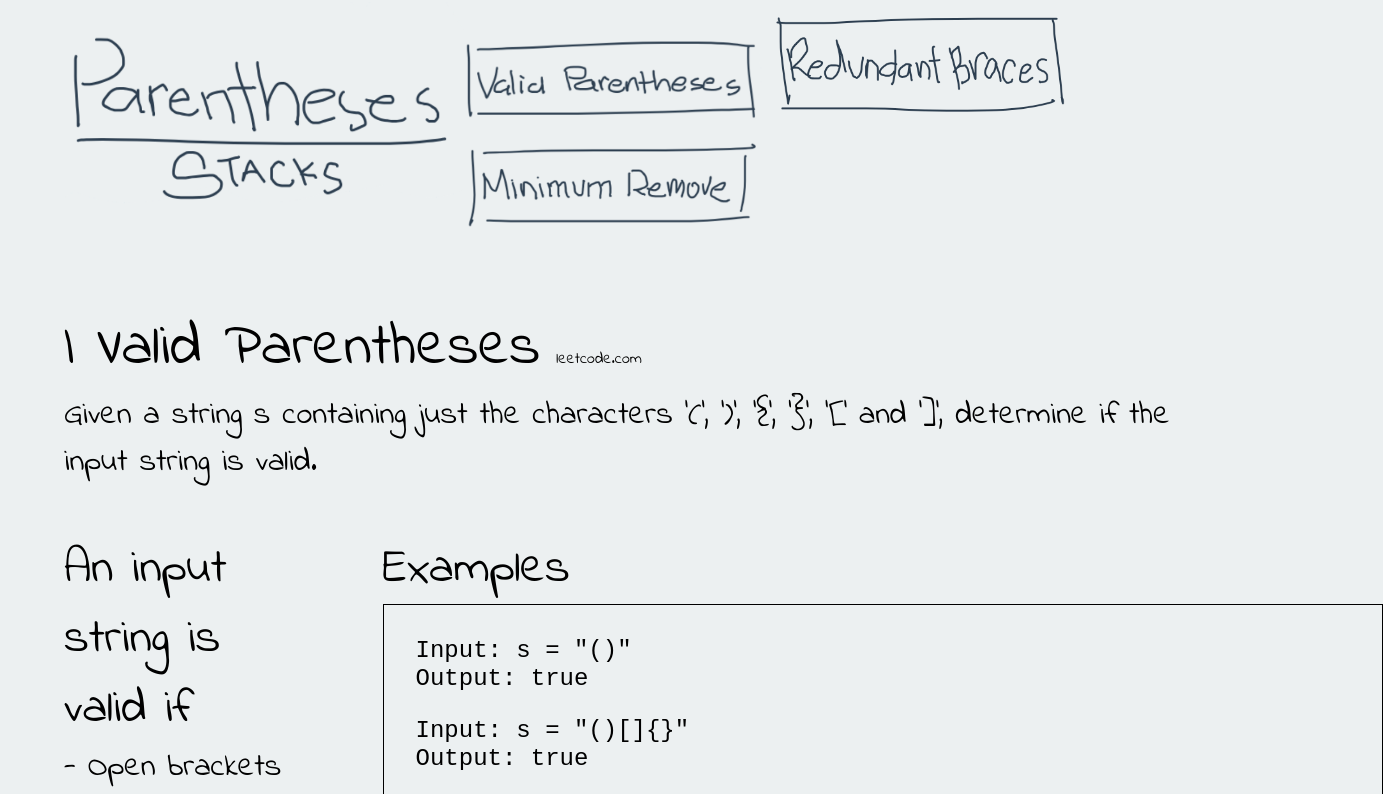
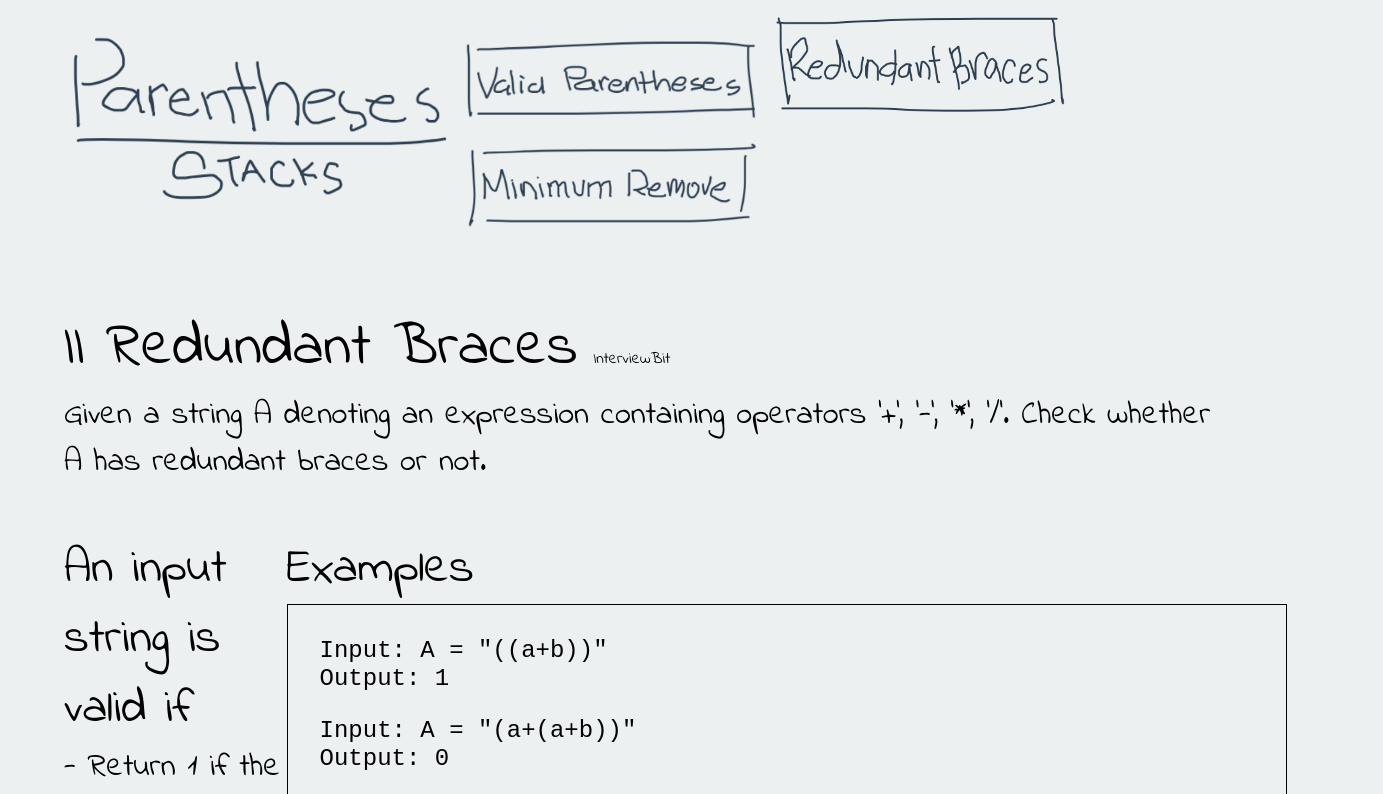
Before and after one commit to aeqqj/-dsa-, a plain HTML site: page pages/monday.html in a window 1280 px wide. Both pictures are taken after a click on the button 920 px from the left and 66 px from the top of the page. Shown: the top 794 px of the page, 1383 px wide, since content can reach past the window. Drawn offline with Linux system fonts and the light colour scheme.

Commit message:
feat: monday problem complete

```diff
--- a/data.json
+++ b/data.json
@@ -1,3 +1,4 @@
+[
     {
         "number": "I",
         "title": "Valid Parentheses",
@@ -51,4 +52,112 @@
                 "output": "true"
             }
         ]
+    },
+    {
+        "number": "II",
+        "title": "Redundant Braces",
+        "link": "https://www.interviewbit.com/problems/redundant-braces/",
+        "site": "InterviewBit",
+        "description": "Given a string A denoting an expression containing operators '+', '-', '*', '/'. Check whether A has redundant braces or not.",
+        "rules": [
+            "Return 1 if the expression has redundant braces.",
+            "Return 0 if the expression does not have redundant braces."
+        ],
+        "constraints": [
+            "1 <= |A| <= 10^5",
+            "A will always be a valid expression."
+        ],
+        "examples": [
+            {
+                "input": "A = \"((a+b))\"",
+                "output": "1"
+            },
+            {
+                "input": "A = \"(a+(a+b))\"",
+                "output": "0"
+            },
+            {
+                "input": "A = \"((a*b)+(c+d))\"",
+                "output": "0"
+            },
+            {
+                "input": "A = \"(a+b)\"",
+                "output": "0"
+            },
+            {
+                "input": "A = \"((a))\"",
+                "output": "1"
+            },
+            {
+                "input": "A = \"(a+(b*c))\"",
+                "output": "0"
+            },
+            {
+                "input": "A = \"(((a+b)+c))\"",
+                "output": "1"
+            },
+            {
+                "input": "A = \"(a+(b))\"",
+                "output": "1"
+            },
+            {
+                "input": "A = \"((a*b)+((c+d)))\"",
+                "output": "1"
             }
+        ]
+    },
+    {
+        "number": "III",
+        "title": "Minimum Remove to Make Valid Parentheses",
+        "link": "https://leetcode.com/problems/minimum-remove-to-make-valid-parentheses/",
+        "site": "leetcode.com",
+        "description": "Given a string s of '(', ')' and lowercase English characters, remove the minimum number of parentheses so that the resulting string is valid.",
+        "rules": [
+            "A valid parentheses string is either empty, contains only lowercase letters, or can be written as AB where A and B are valid strings, or as (A) where A is valid.",
+            "Remove the minimum number of parentheses to make the string valid.",
+            "Return any valid string if multiple solutions exist."
+        ],
+        "constraints": [
+            "1 <= s.length <= 10^5",
+            "s[i] is either '(', ')', or a lowercase English letter."
+        ],
+        "examples": [
+            {
+                "input": "s = \"lee(t(c)o)de)\"",
+                "output": "\"lee(t(c)o)de\""
+            },
+            {
+                "input": "s = \"a)b(c)d\"",
+                "output": "\"ab(c)d\""
+            },
+            {
+                "input": "s = \"))((\"",
+                "output": "\"\""
+            },
+            {
+                "input": "s = \"(a(b(c)d)\"",
+                "output": "\"a(b(c)d)\""
+            },
+            {
+                "input": "s = \"(a))b(c))\"",
+                "output": "\"(a)b(c)\""
+            },
+            {
+                "input": "s = \"(((abc\"",
+                "output": "\"abc\""
+            },
+            {
+                "input": "s = \"a)b(c)d(e)f)\"",
+                "output": "\"ab(c)d(e)f\""
+            },
+            {
+                "input": "s = \"((a)b(c)d\"",
+                "output": "\"(a)b(c)d\""
+            },
+            {
+                "input": "s = \"()(()))\"",
+                "output": "\"()()()\""
+            }
+        ]
+    }
+]
--- a/scripts/monday.js
+++ b/scripts/monday.js
@@ -1,10 +1,18 @@
 const buttons = document.querySelectorAll("#problem-container button");
-
 const defaultGifIndex = 0;
+let problemsData = [];
 
 fetch("../data.json")
     .then((response) => response.json())
     .then((data) => {
+        problemsData = data;
+        loadProblem(defaultGifIndex);
+    });
+
+function loadProblem(index) {
+    if (!problemsData[index]) return;
+
+    const data = problemsData[index];
     const header = document.getElementById("heading-container");
     const valid = document.querySelector("#valid-container ul");
     const constraint = document.querySelector("#constraint-container ul");
@@ -26,30 +34,30 @@ fetch("../data.json")
         </p>
     `;
 
-        data.rules.forEach((count) => {
+    data.rules.forEach((rule) => {
         const li = document.createElement("li");
-            li.textContent = count;
+        li.textContent = rule;
         valid.appendChild(li);
     });
 
-        data.constraints.forEach((count) => {
+    data.constraints.forEach((constraints) => {
         const li = document.createElement("li");
-            li.textContent = count;
+        li.textContent = constraints;
         constraint.appendChild(li);
     });
 
-        data.examples.forEach((count, index) => {
+    data.examples.forEach((example, index) => {
         const pre = document.createElement("pre");
         const code = document.createElement("code");
-            code.textContent = `Input: ${count.input}\nOutput: ${count.output}`;
+        code.textContent = `Input: ${example.input}\nOutput: ${example.output}`;
         pre.appendChild(code);
         codeContainer.appendChild(pre);
 
-            if (index != data.examples.length - 1) {
+        if (index !== data.examples.length - 1) {
             codeContainer.appendChild(document.createElement("br"));
         }
     });
-    });
+}
 
 buttons.forEach((button, index) => {
     const images = button.querySelectorAll("img");
@@ -73,5 +81,7 @@ buttons.forEach((button, index) => {
 
         staticImg.style.display = "none";
         gifImg.style.display = "block";
+
+        loadProblem(index);
     });
 });
--- a/styles/monday.css
+++ b/styles/monday.css
@@ -24,7 +24,7 @@ header {
 #detail-container {
     width: 100%;
     display: flex;
-    gap: 96px;
+    justify-content: space-between;
 }
 
 #instruction-container {
```
Also changed, not shown: assets/monday/minimum-remove.gif. Lines whose indentation alone changed are shown as unchanged.
